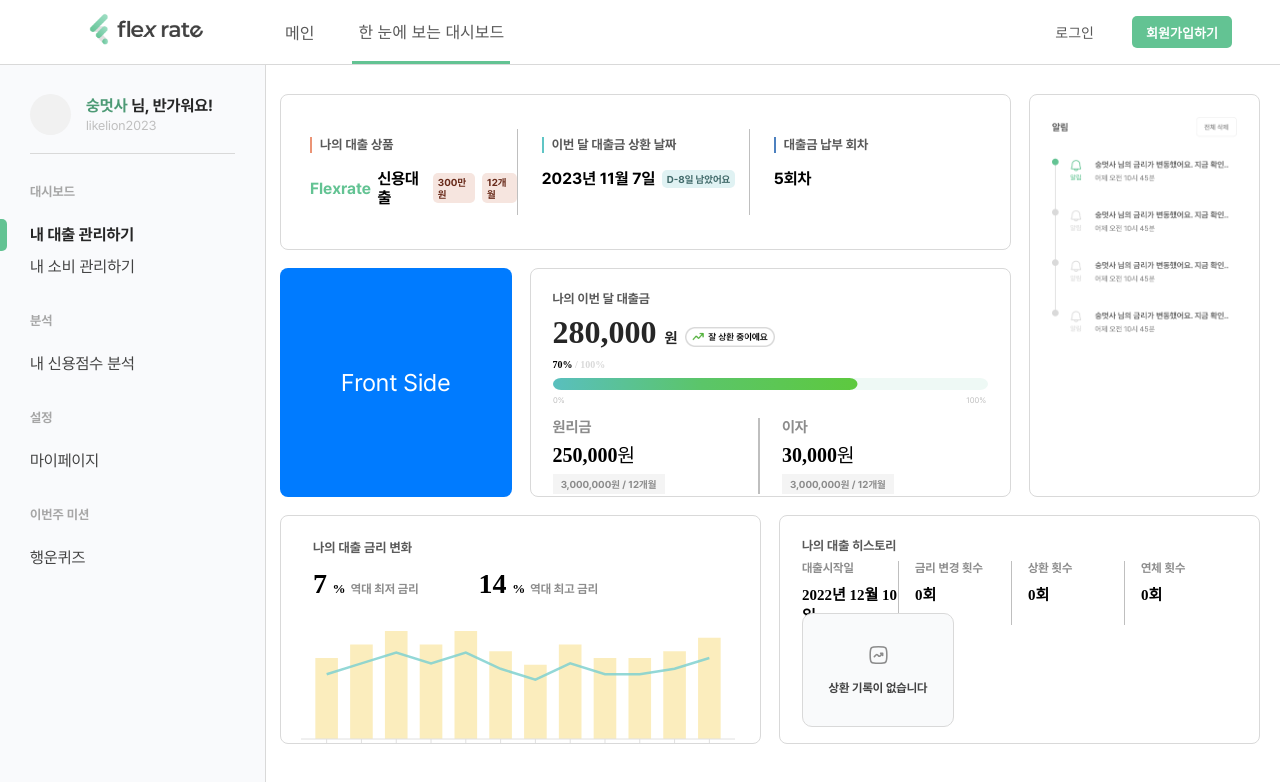
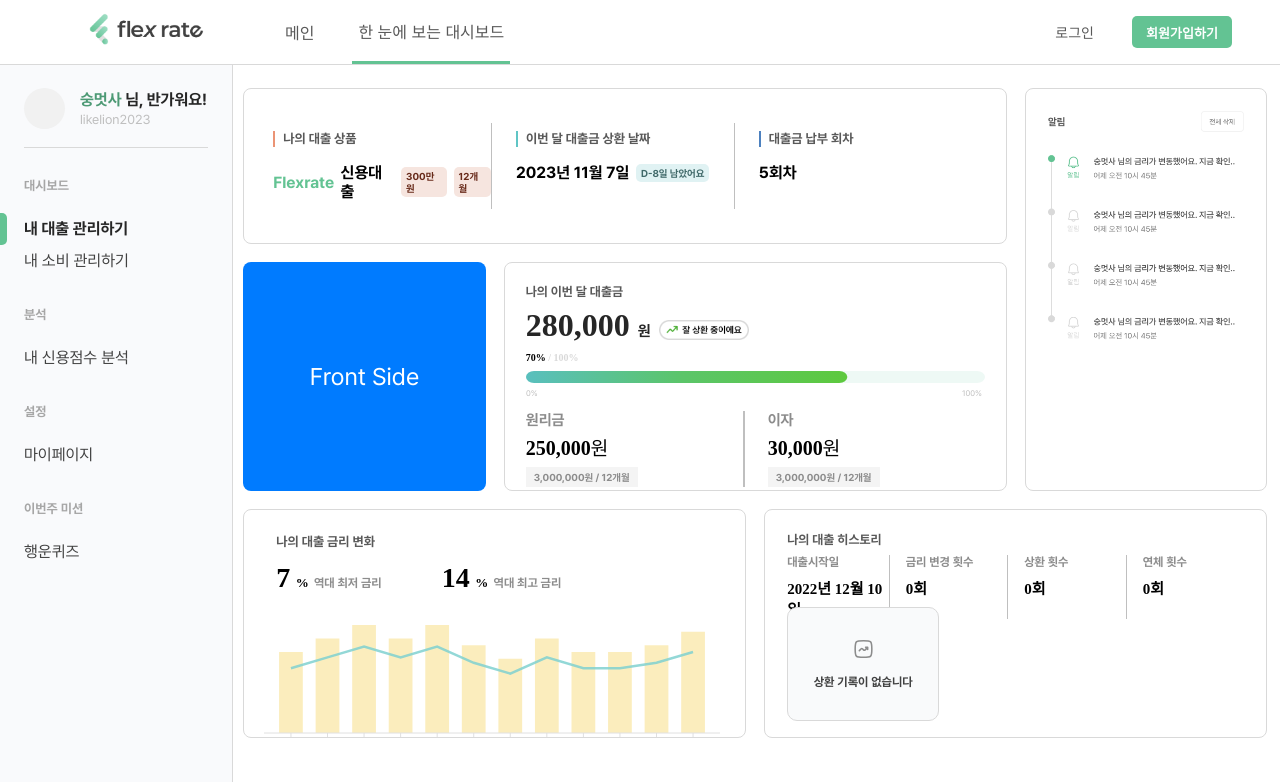
Before and after one commit to likelion-ssu/FlexRate---FE, a React (Vite) app: page /dashboard in a window 1280 px wide. Shown: the top 782 px of the page. Built offline with nearby package versions, Linux system fonts and the light colour scheme; a web font is replaced by a local one.

Commit message:
fix: 레이아웃 수정

```diff
--- a/src/components/CoachMarksComs/Tooltip.tsx
+++ b/src/components/CoachMarksComs/Tooltip.tsx
@@ -72,8 +72,8 @@ const TooltipContainer = styled.span<TooltipProps>`
   padding: 20px;
   position: absolute;
   z-index: 20;
-  bottom: -150px;
-  left: 100px;
+  bottom: -10rem;
+  left: 12rem;
 
   &::after {
     content: '';
--- a/src/components/DashboardComs/LoanTobepaid.tsx
+++ b/src/components/DashboardComs/LoanTobepaid.tsx
@@ -63,15 +63,16 @@ const Dash = {
     background-color: #fff;
     box-sizing: border-box;
     border-radius: 8px;
-    border: 1px solid var(--Gray3, #d9d9d9);
+    /* border: 1px solid var(--Gray3, #d9d9d9); */
+    outline: 1px solid var(--Gray3, #d9d9d9);
+    outline-offset: -1px; /* 내부로 2px 만큼 옮김 */
     padding: 22px;
     display: flex;
     flex-direction: column;
     gap: 0.5rem;
-
+    z-index: 10;
     //코치마크
 
-    z-index: 10;
     &::before {
       content: '';
       position: absolute;
--- a/src/components/MainSidebar.tsx
+++ b/src/components/MainSidebar.tsx
@@ -47,13 +47,13 @@ const MainSidebar = () => {
 };
 
 const Sidebar = styled.aside`
-  padding: 30px;
+  padding: 1.5rem;
   position: fixed;
   top: 64px;
   left: 0px;
   border-right: 1px solid var(--Gray3, #d9d9d9);
   background: #f9fafc;
-  width: 205px;
+  width: 11.5rem;
   height: 100%;
   display: flex;
   flex-direction: column;
--- a/src/pages/Dashboard.tsx
+++ b/src/pages/Dashboard.tsx
@@ -76,7 +76,7 @@ const Dashboard = () => {
 };
 
 const Wrapper = styled.div<{ $isNarrowScreen: boolean; $isVisible: boolean }>`
-  margin-left: ${(props) => (props.$isNarrowScreen ? '265px' : '0')};
+  margin-left: ${(props) => (props.$isNarrowScreen ? '14.2rem' : '0')};
   width: 100%;
   height: 100%;
   box-sizing: border-box;
@@ -96,11 +96,9 @@ const Wrapper = styled.div<{ $isNarrowScreen: boolean; $isVisible: boolean }>`
 
 const MainDashBoard = styled.span<{ $isNarrowScreen: boolean }>`
   position: absolute;
-  width: ${(props) => (props.$isNarrowScreen ? 'calc(100% - 300px)' : '100%')};
+  width: ${(props) => (props.$isNarrowScreen ? 'calc(100% - 16rem)' : '100%')};
   height: calc(100% - 150px);
-  /* background-color: beige; */
-  /* background-color: beige; */
-  margin: 30px 15px;
+  margin: 1.5rem 1rem;
 `;
 
 const GridContainer = styled.div`
```
